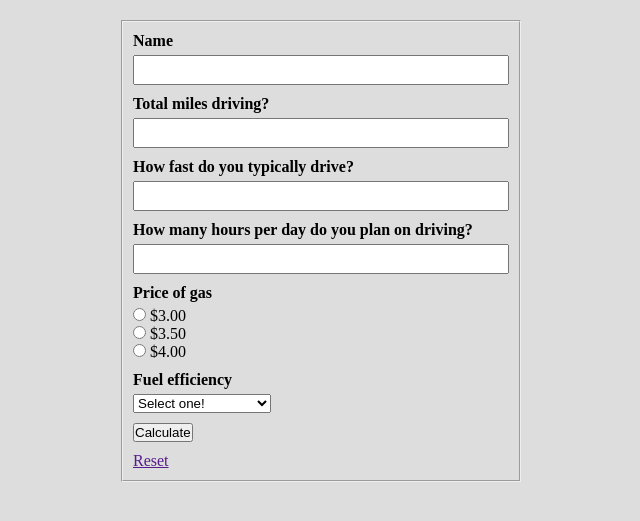
After one commit to Michael-Harber/it261, a PHP site: page /website/calculator.php in a window 1280 px wide. The commit adds this page. Shown: the top 521 px of the page, without its empty margins (319-959 px from the left). Run offline with PHP 8.4, Linux system fonts and the light colour scheme.

Commit message:
Add files via upload

```diff
--- /dev/null
+++ b/it261/website/calculator.php
@@ -0,0 +1,114 @@
+<!DOCTYPE html>
+<html lang="en">
+<head>
+    <meta charset="UTF-8">
+    <meta name="viewport" content="width=device-width, initial-scale=1.0">
+    <title>Calculating Form</title>
+    <link href="css/calculatorstyles.css" type="text/css" rel="stylesheet">
+</head>
+<body>
+
+<form action="<?php echo htmlspecialchars ($_SERVER['PHP_SELF'])    ;?>" method="post">
+<fieldset>
+
+<label>Name</label>
+<input type="text" name="name" value="<?php if(isset($_POST['name'])) echo htmlspecialchars($_POST['name'])  ;?>">
+
+<label>Total miles driving?</label>
+<input type="number" name="total" value="<?php if(isset($_POST['total'])) echo htmlspecialchars($_POST['total'])  ;?>">
+
+
+<label>How fast do you typically drive?</label>
+<input type="number" name="speed" value="<?php if(isset($_POST['speed'])) echo htmlspecialchars($_POST['speed'])  ;?>">
+
+
+<label>How many hours per day do you plan on driving?</label>
+<input type="number" name="hours" value="<?php if(isset($_POST['hours'])) echo htmlspecialchars($_POST['hours'])  ;?>">
+
+<label>Price of gas</label>
+<ul>
+<li><input type="radio" name="price" value="3" <? if(isset($_POST['price']) && $_POST['price'] == 3) echo 'checked="checked"' ;?>> $3.00 </li>
+<li><input type="radio" name="price" value="3.50" <? if(isset($_POST['price']) && $_POST['price'] == 3.50) echo 'checked="checked"' ;?>> $3.50 </li>
+<li><input type="radio" name="price" value="4" <? if(isset($_POST['price']) && $_POST['price'] == 4) echo 'checked="checked"' ;?>> $4.00 </li>
+</ul>
+
+<label>Fuel efficiency</label>
+<select name="fuel">
+<option value="" <?php if(isset($_POST['fuel']) && is_null($_POST['fuel'])) echo 'selected = "unselected"' ;?>>Select one!</option>
+<option value="10" <?php if(isset($_POST['fuel']) && $_POST['fuel'] == "10") echo 'selected = "selected"' ;?> >Terrible @ 10mpg</option>
+<option value="25" <?php if(isset($_POST['fuel']) && $_POST['fuel'] == "25") echo 'selected = "selected"' ;?> >Good @ 25mpg</option>
+<option value="40" <?php if(isset($_POST['fuel']) && $_POST['fuel'] == "40") echo 'selected = "selected"' ;?> >Excellent @ 40mpg</option>
+
+
+<input type="submit" value="Calculate">
+
+<p><a href ="">Reset</a></p>
+
+
+</fieldset>
+</form>
+
+<?php
+
+if($_SERVER['REQUEST_METHOD'] == 'POST') {
+
+if(empty($_POST['name'])) {
+    echo '<p class="error">Please enter out your name!</p>';
+}
+
+if(empty($_POST['total'])) {
+    echo '<p class="error">Please enter the total miles you will be driving!</p>';
+}
+
+if(empty($_POST['speed'])) {
+    echo '<p class="error">Please enter how fast you typically drive!</p>';
+}
+
+if(empty($_POST['hours'])) {
+    echo '<p class="error">Please enter how many hours a day you plan on driving!</p>';
+}
+
+if(empty($_POST['price'])) {
+    echo '<p class="error">Please select a gas price!</p>';
+}
+
+if($_POST['fuel'] == NULL){
+    echo '<p class="error">Please choose your fuel efficiency!</p>';
+}
+
+if (isset($_POST['name'],
+$_POST['total'],
+$_POST['speed'],
+$_POST['hours'],
+$_POST['price'],
+$_POST['fuel'])) {
+$name = $_POST['name'];
+$total = floatval($_POST['total']);
+$speed = floatval($_POST['speed']);
+$hours = floatval($_POST['hours']);
+$price = floatval($_POST['price']);
+$fuel = floatval($_POST['fuel']);
+$perday = $hours * $speed;
+$days = $total / $perday;
+$totalhours = $days * $hours;
+$gallons = $total / $fuel;
+$totalgasprice = $price * $gallons;
+
+
+if(!empty($name &&  $total && $speed && $hours && $price ) && ($fuel != NULL)) {
+
+
+
+echo '
+<div class="box">
+<p>Hello '.$name.', you will be traveling a total of '.floor($totalhours).' hours taking '.floor($days).' days and you will be using '.floor($gallons).' gallons, costing you $'.number_format($totalgasprice, 2).' dollars.</p>
+</div>
+';
+}
+}
+
+}
+
+?>
+</body>
+</html>
--- /dev/null
+++ b/it261/website/css/calculatorstyles.css
@@ -0,0 +1,58 @@
+* {
+    padding:0;
+    margin:0;
+    box-sizing:border-box;
+}
+
+body{
+    background:#ddd;
+}
+
+form{
+    max-width:400px;
+    margin:20px auto;
+}
+
+fieldset{
+    padding:10px;
+}
+
+label{
+    display:block;
+    margin-bottom:5px;
+    font-weight:bold;
+}
+
+input[type=text],
+input[type=email],
+input[type=number] {
+    width:100%;
+    height:30px;
+    margin-bottom:10px;
+}
+
+input[type=submit] {
+    margin-bottom:10px;
+}
+
+select {
+    display:block;
+    margin-bottom:10px;
+}
+
+form ul {
+    margin-bottom:10px;
+    list-style-type:none;
+}
+
+.box{
+    width:400px;
+    padding:10px;
+    margin:0 auto;
+}
+
+.error {
+    color:red;
+    font-style:italic;
+    text-align:center;
+}
```
Also changed, not shown: it261/index.php (+9 -1 lines), it261/weeks/week5/css/styles.css (added, +60 -0 lines), it261/weeks/week5/currency1.php (added, +74 -0 lines), it261/weeks/week5/currency2.php (added, +101 -0 lines), it261/weeks/week5/currency3.php (added, +106 -0 lines), it261/weeks/week5/null.php (added, +17 -0 lines).
